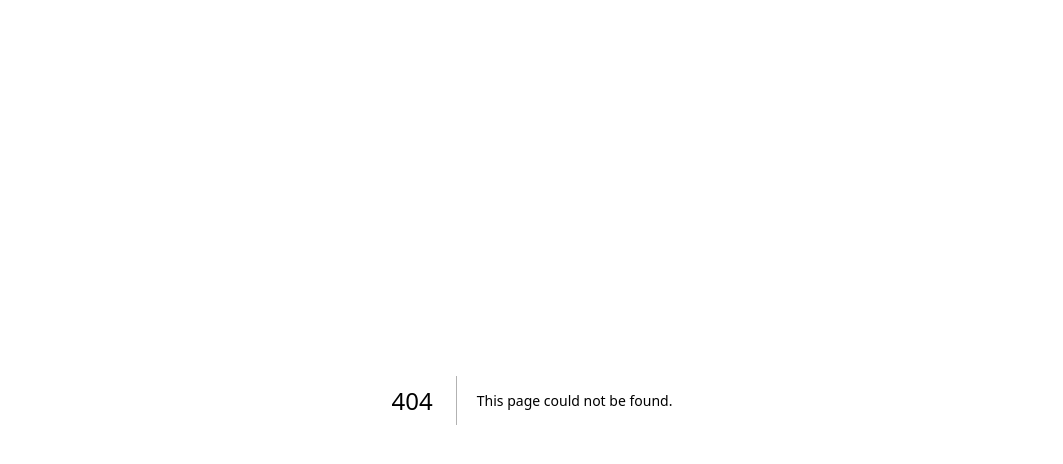
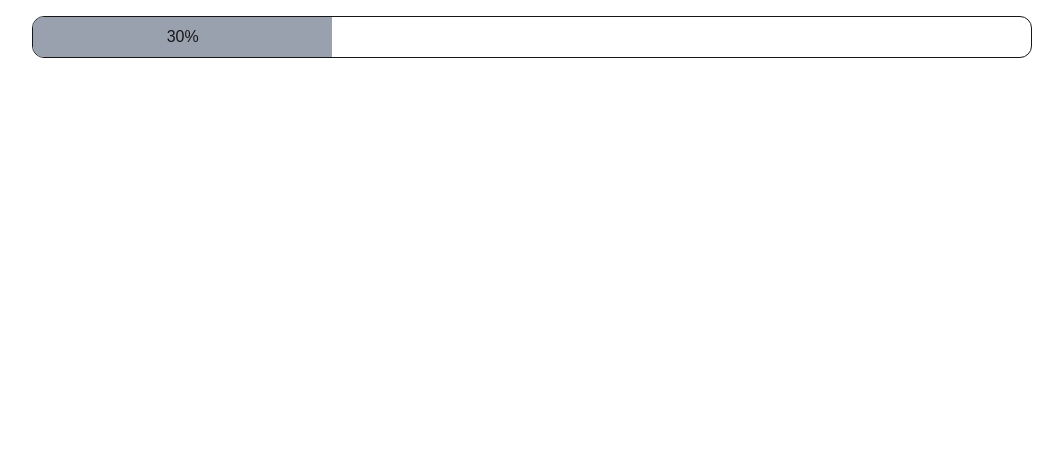
Before and after one commit to ayushtibra/targetFeb2026, a Next.js app in the folder next-practise/my-app/: page /progressBar in a window 1280 px wide. Before the commit this address had no page. Shown: the top 464 px of the page, without its empty margins (108-1171 px from the left). Built offline with nearby package versions, Linux system fonts and the light colour scheme.

Commit message:
animated progres bar

```diff
--- /dev/null
+++ b/next-practise/my-app/Components/ProgressBar/index.tsx
@@ -0,0 +1,19 @@
+import { useEffect, useState } from "react";
+
+const Progress = ({progress}) => {
+    const [animatedProgress, setAnimatedProgress] = useState(0);
+
+    useEffect(() => {
+        setTimeout(() => {
+            setAnimatedProgress(progress)
+        },100)
+    },[progress]);
+
+    return (
+        <div className="border rounded-xl w-full max-w-[1000px] m-auto mt-4 overflow-hidden">
+            <div style={{width: `${animatedProgress}%`}} className={`p-2 text-center bg-gray-400 transition duration-500 ease-in`}>{animatedProgress}%</div>
+        </div>
+    )
+}
+
+export default Progress;
--- /dev/null
+++ b/next-practise/my-app/pages/progressBar.tsx
@@ -0,0 +1,10 @@
+import Progress from '@/Components/ProgressBar';
+import React from 'react';
+
+const ProgressBar = () => {
+    return (
+            <Progress progress={30} />
+    );
+};
+
+export default ProgressBar;
```
